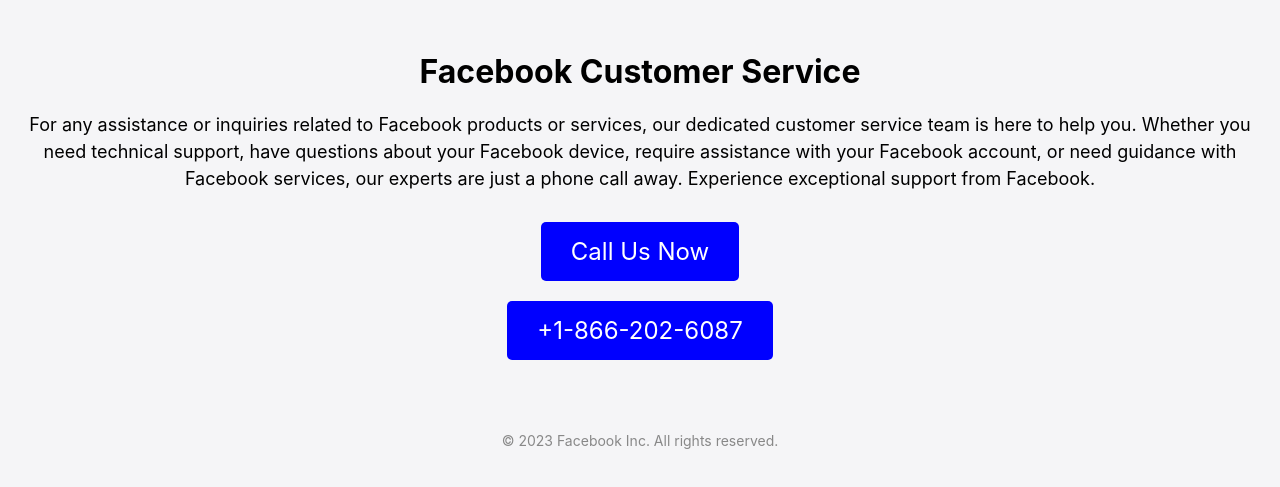
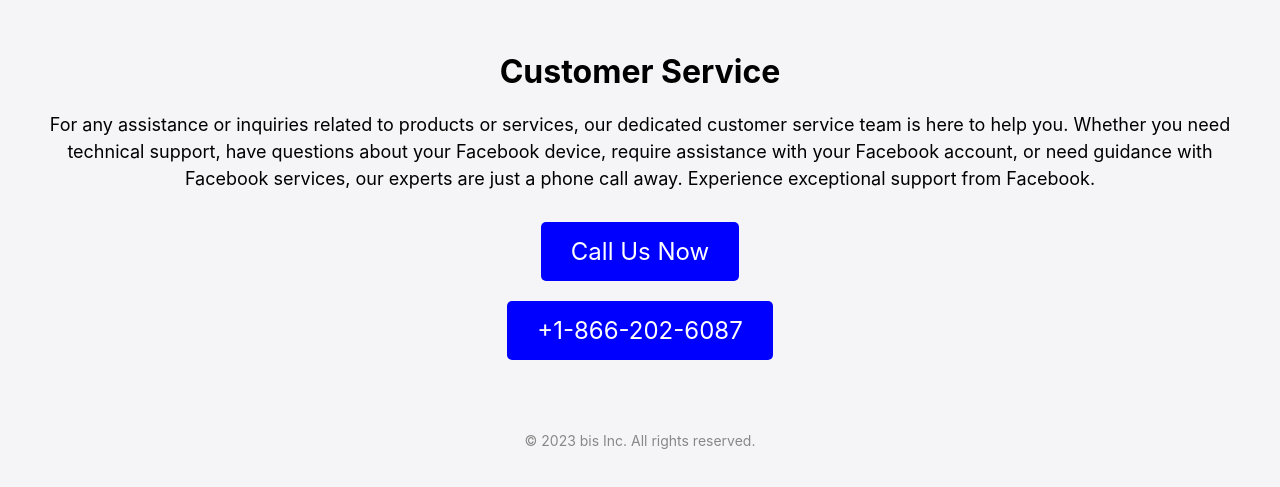
Before and after one commit to pandeysahil/chrls, a plain HTML site: page index.html in a window 1280 px wide. Shown: the part 181-668 px from the top of the page. Drawn offline with Linux system fonts and the light colour scheme.

Commit message:
Update index.html

```diff
--- a/index.html
+++ b/index.html
@@ -16,7 +16,7 @@
   gtag('config', 'G-9Y8MCNE5XF');
 </script>
   <meta name="viewport" content="width=device-width, initial-scale=1.0">
-  <title>Facebook Customer Service</title>
+  <title> Customer Service</title>
   <style>
     body {
       font-family: "SF Pro Text", -apple-system, BlinkMacSystemFont, "Segoe UI", Roboto, Oxygen, Ubuntu, Cantarell, "Open Sans", "Helvetica Neue", sans-serif;
@@ -81,12 +81,12 @@
 
 
 <img src="https://encrypted-tbn0.gstatic.com/images?q=tbn:ANd9GcTBRgRmEAPX1Ir9L6En0JVBajpZONR9WQjUEA&s" alt="Apple Logo" class="apple-logo">
-  <h1>Facebook Customer Service</h1>
-  <p>For any assistance or inquiries related to Facebook products or services, our dedicated customer service team is here to help you. Whether you need technical support, have questions about your Facebook device, require assistance with your Facebook account, or need guidance with Facebook services, our experts are just a phone call away. Experience exceptional support from Facebook.</p>
+  <h1> Customer Service</h1>
+  <p>For any assistance or inquiries related to  products or services, our dedicated customer service team is here to help you. Whether you need technical support, have questions about your Facebook device, require assistance with your Facebook account, or need guidance with Facebook services, our experts are just a phone call away. Experience exceptional support from Facebook.</p>
   <a href="tel:+1-866-202-6087" class="call-button">Call Us Now</a>
 <br>
   <a href="tel:+1-866-202-6087" class="call-button">+1-866-202-6087</a>
-  <p class="footer">© 2023 Facebook Inc. All rights reserved.</p>
+  <p class="footer">© 2023 bis Inc. All rights reserved.</p>
 
 </body>
 
```
